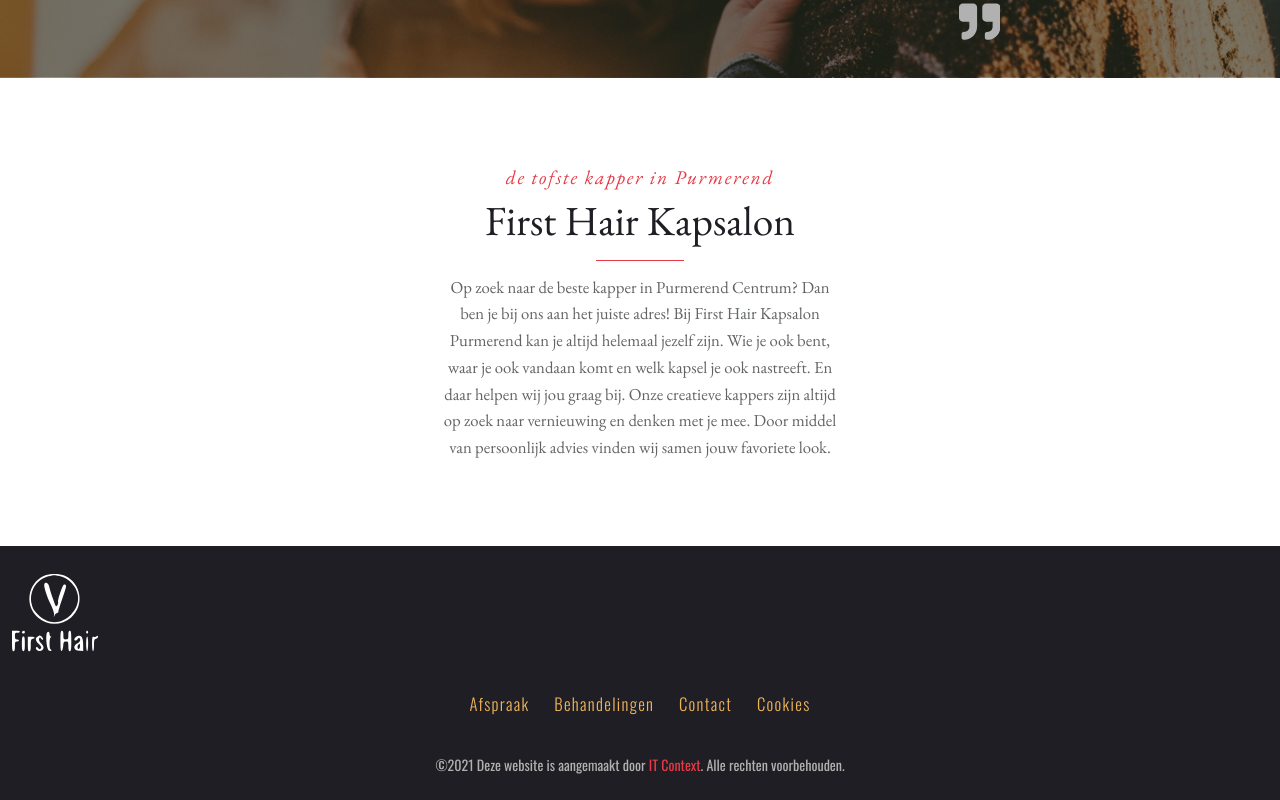
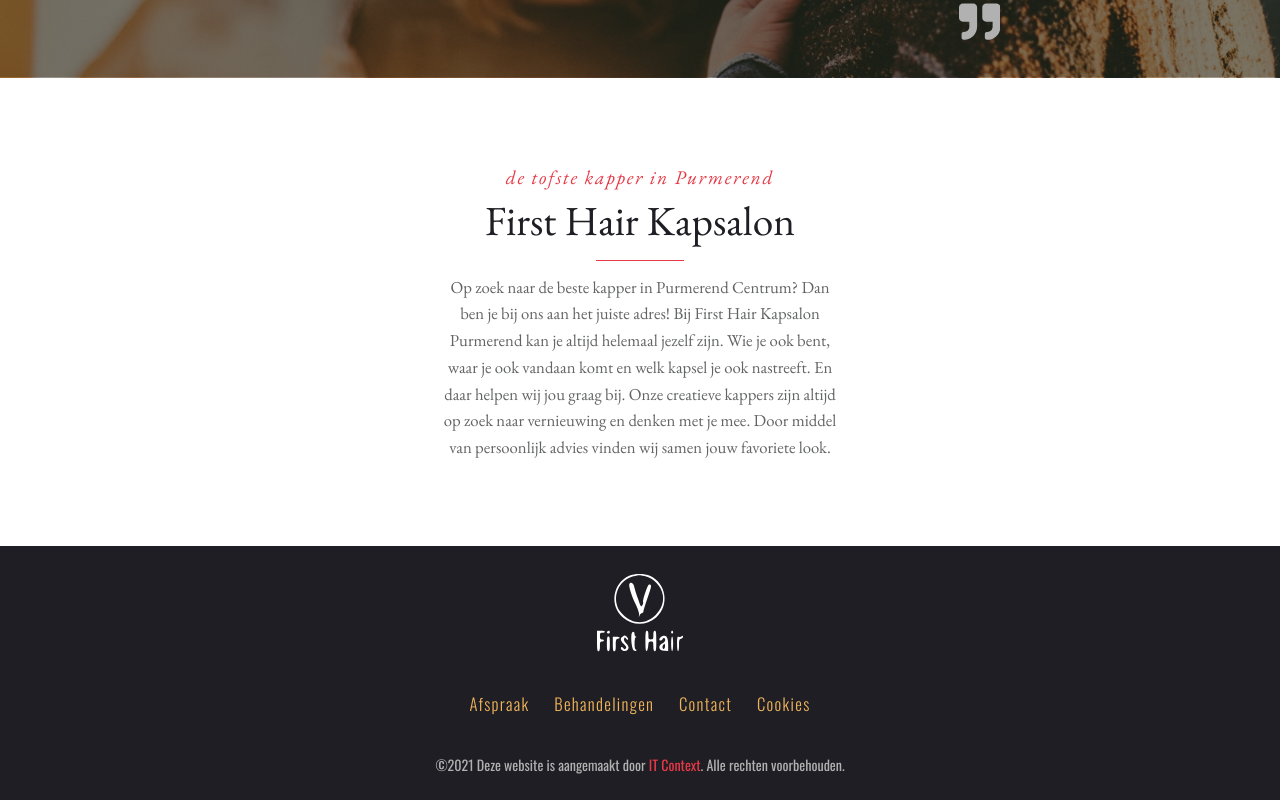
Before and after one commit to Vastlaan/firsthair, a Next.js app: page / in a window 1280 px wide. Shown: the part 4937-5737 px from the top of the page. Built offline with nearby package versions, Linux system fonts and the light colour scheme.

Commit message:
fix typo

```diff
--- a/src/components/footer/index.js
+++ b/src/components/footer/index.js
@@ -19,7 +19,7 @@
 const Footer = styled.footer`
     display: flex;
     flex-direction: column;
-    aling-items: center;
+    align-items: center;
     justify-content: center;
     background-color: ${(p) => p.theme.black};
     padding: 2.7rem 1.4rem;
```
